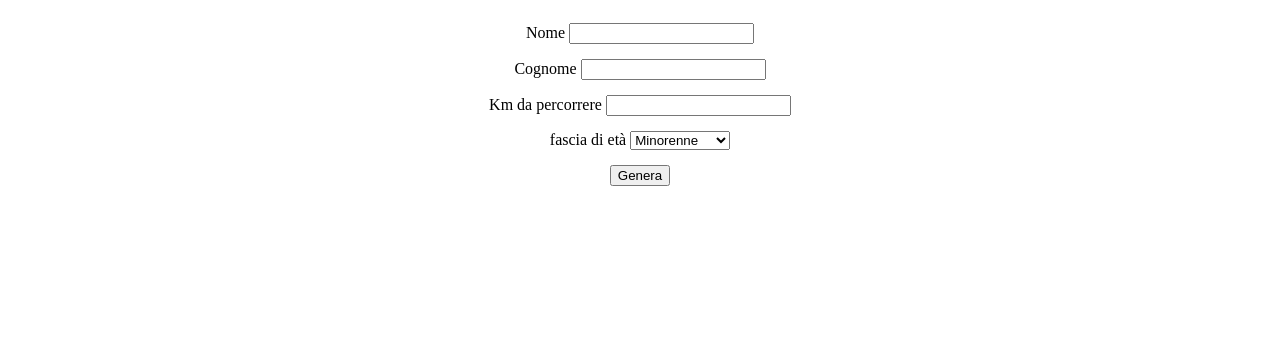
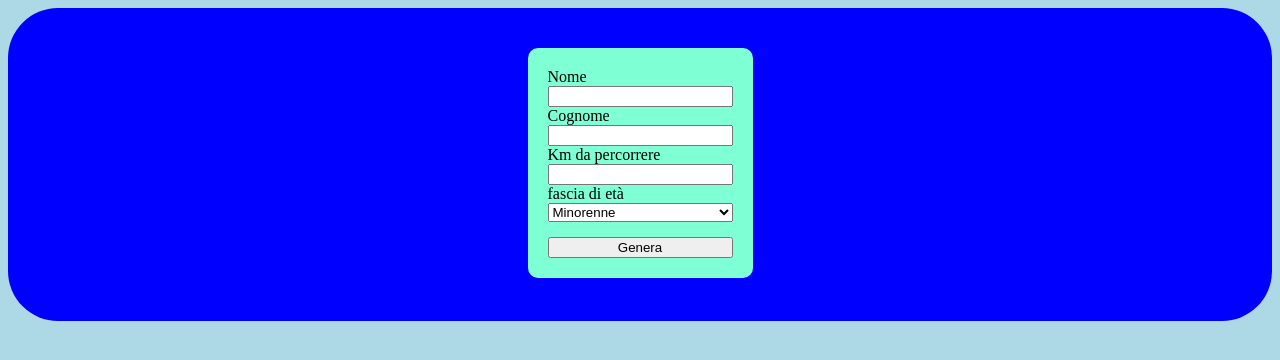
Before and after one commit to GiuseppeLanucara/js-biglietto-treno-form, a plain HTML site: page index.html in a window 1280 px wide. Drawn offline with Linux system fonts and the light colour scheme.

Commit message:
Changing style for rewriting practice

```diff
--- a/css/style.css
+++ b/css/style.css
@@ -1,10 +1,25 @@
 .container {
     display: flex;
     flex-direction: column;
-   align-items: center;
-   justify-content: center;
+    align-items: center;
+    justify-content: center;
+    background-color: blue;
+    border-radius: 50px;
+}
+
+.form {
+    margin-top: 40px;
+    display: flex;
+    flex-direction: column;
+    background-color: aquamarine;
+    border-radius: 10px;
+    padding: 20px;
 }
 
 .form :last-child {
     margin-top: 15px;
 }
+
+body {
+    background-color: lightblue;
+}
--- a/index.html
+++ b/index.html
@@ -1,39 +1,41 @@
 <!DOCTYPE html>
 <html lang="en">
+
 <head>
     <meta charset="UTF-8">
     <meta http-equiv="X-UA-Compatible" content="IE=edge">
     <meta name="viewport" content="width=device-width, initial-scale=1.0">
     <link rel="stylesheet" href="css/style.css">
-    <title>Document</title>
+    <title>Form Calcolo Costo Biglietto</title>
 </head>
+
 <body>
     <div class="container">
         <div class="form">
             <label for="nome">Nome</label>
-            <input type="text" name="" id="nome"/>
-        </div>
+            <input type="text" name="" id="nome" />
 
-        <div class="form">
+
+
             <label for="cognome">Cognome</label>
             <input type="text" name="" id="cognome">
-        </div>
 
-        <div class="form">
+
+
             <label for="km">Km da percorrere</label>
             <input type="text" name="" id="km">
-        </div>
 
-        <div class="form">
+
+
             <label for="et">fascia di età</label>
             <select name="" id="eta">
                 <option value="18">Minorenne</option>
                 <option value="">Maggiorenne</option>
                 <option value="65">Over65</option>
             </select>
-        </div>
 
-        <div class="form">
+
+
             <button id="submit">Genera</button>
         </div>
 
@@ -45,4 +47,5 @@
 
     <script src="js/script.js"></script>
 </body>
+
 </html>
```
